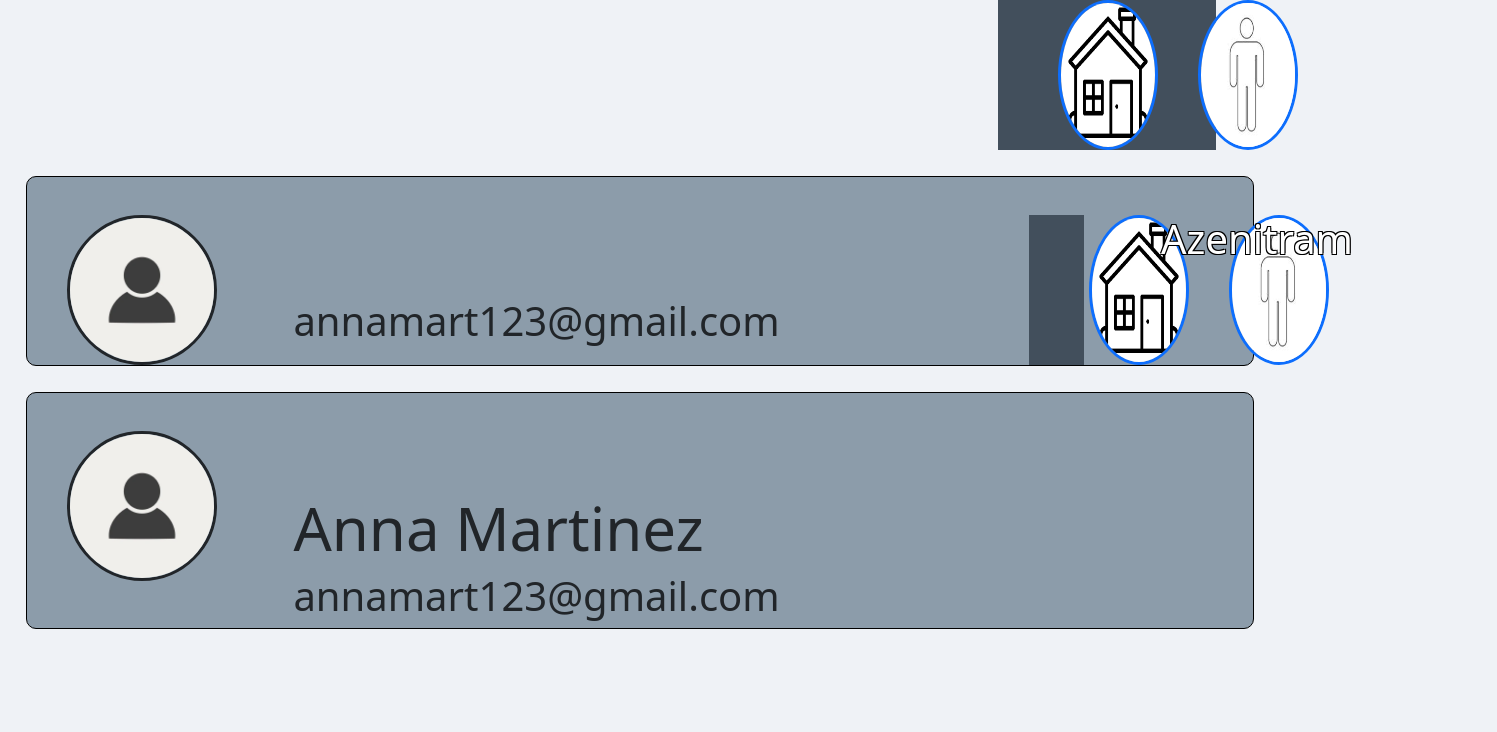
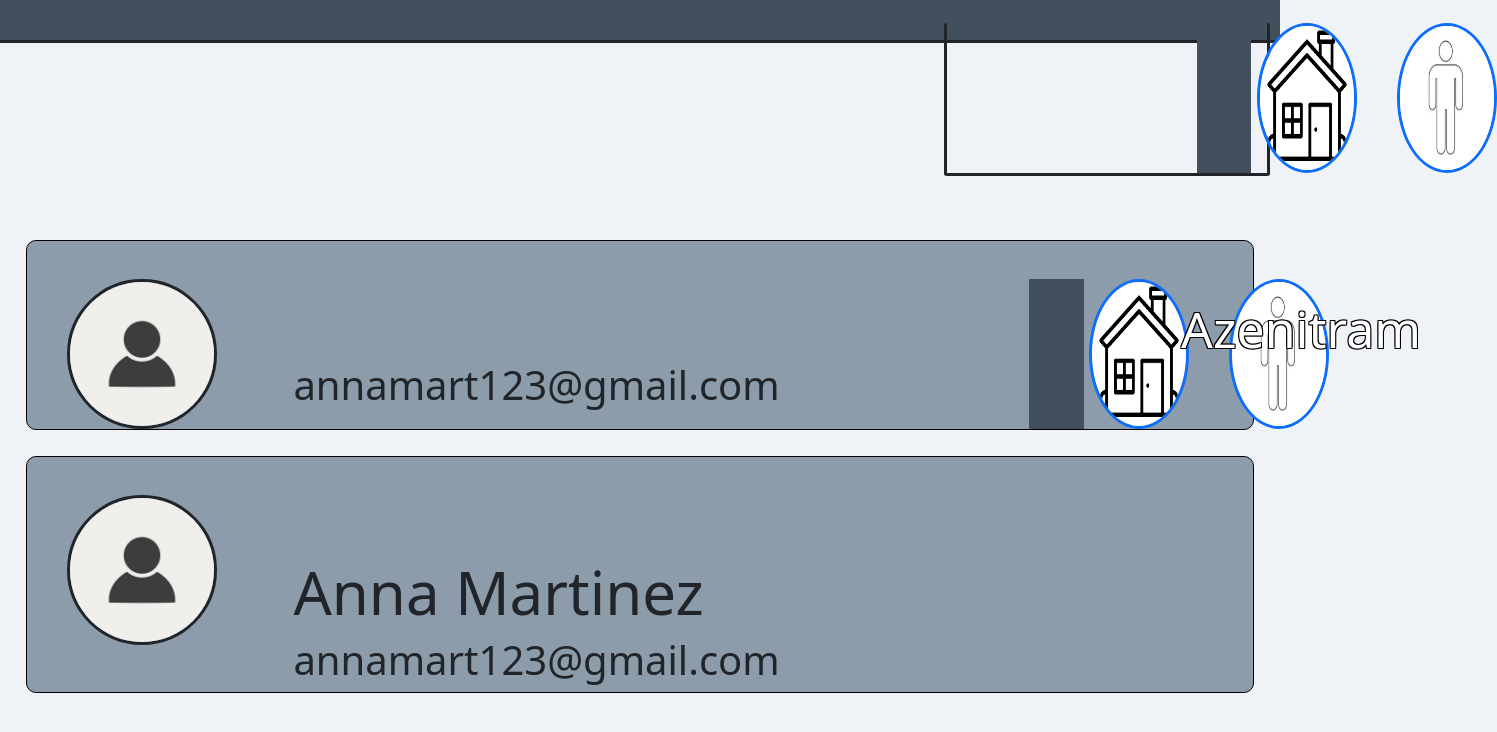
Before and after one commit to Lwalsh2022/Find-My-Sitter, a React (Create React App) app in the folder client/: page /sitters in a window 1280 px wide. Shown: the top 732 px of the page, 1497 px wide, since content can reach past the window. Built offline with nearby package versions, Linux system fonts and the light colour scheme.

Commit message:
trying to fix sitters page

```diff
--- a/client/src/sitter.css
+++ b/client/src/sitter.css
@@ -8,25 +8,25 @@ body    {
 /* sitter profile header */
 .header {
 
-    /* background-color: 858c93; */
-    /* border-style: solid; */
-    /* border-top: 10px;
+    background-color: 858c93;
+    border-style: solid;
+    border-top: 10px;
     background-color: #424f5c;
     border-style: solid;
     border-top: 10px;
     border-left: 10px;
     border-right: 10px;
-    border-width: 3px; */
+    border-width: 3px;
 }
 
 .headerSize {
-    /* font-size: 50px;
+    font-size: 50px;
     display: flex;
     flex-wrap: wrap;
 
     margin: 20;
     color: black;
-    padding: 20px; */
+    padding: 20px;
     margin: 0;
     color: white;
     text-shadow: -1px -1px 0 #000, 1px -1px 0 #000, -1px 1px 0 #000, 1px 1px 0 #000;
@@ -38,18 +38,18 @@ body    {
 /* Nav bar */
 
 .navBar {
-    /* display: flex;
+    display: flex;
     flex-direction: row-reverse;
     margin: 10px;
     position: relative;
-    bottom: 30px; */
+    bottom: 30px;
 }
 
 .navBorder {
-    /* border-style: solid;
+    border-style: solid;
     border-width: 3px;
     border-radius: 3px;
-    border-top: 10px; */
+    border-top: 10px;
 }
 #navSitter {
     background-color: #424f5c;
@@ -100,7 +100,8 @@ img {
 /* Users Name and Email*/
 .picName {
     display: flex;
-    margin-left: 40px;
+    font-size: 30px;
+     margin-left: 40px;
     padding-top: 5%;
     padding-left: 3%;
     justify-content: center;
@@ -159,7 +160,7 @@ img {
 }
 
 /* Text box flex */
-/* .textinputFlex {
+.textinputFlex {
     display: flex;
     margin-bottom: 7%;
 }
@@ -200,7 +201,7 @@ img {
 } */
 
 /* Reviews */
-/* .reviews {
+.reviews {
     display: flex;
     flex-direction: column;
     margin: 40px;
@@ -224,4 +225,4 @@ img {
     padding: 15px;
     justify-content: center;
     align-content: center;
-}     */
+}
```
